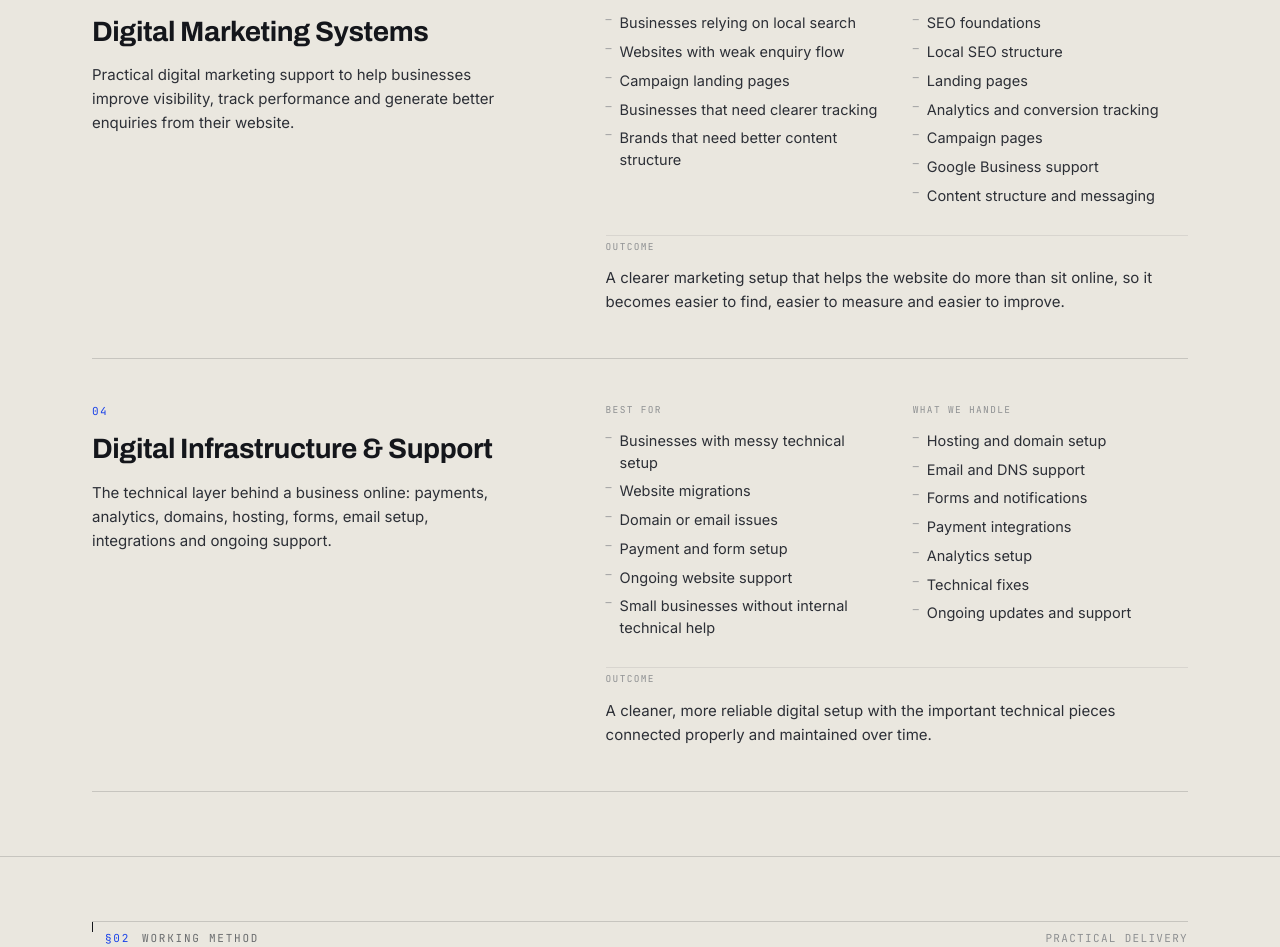
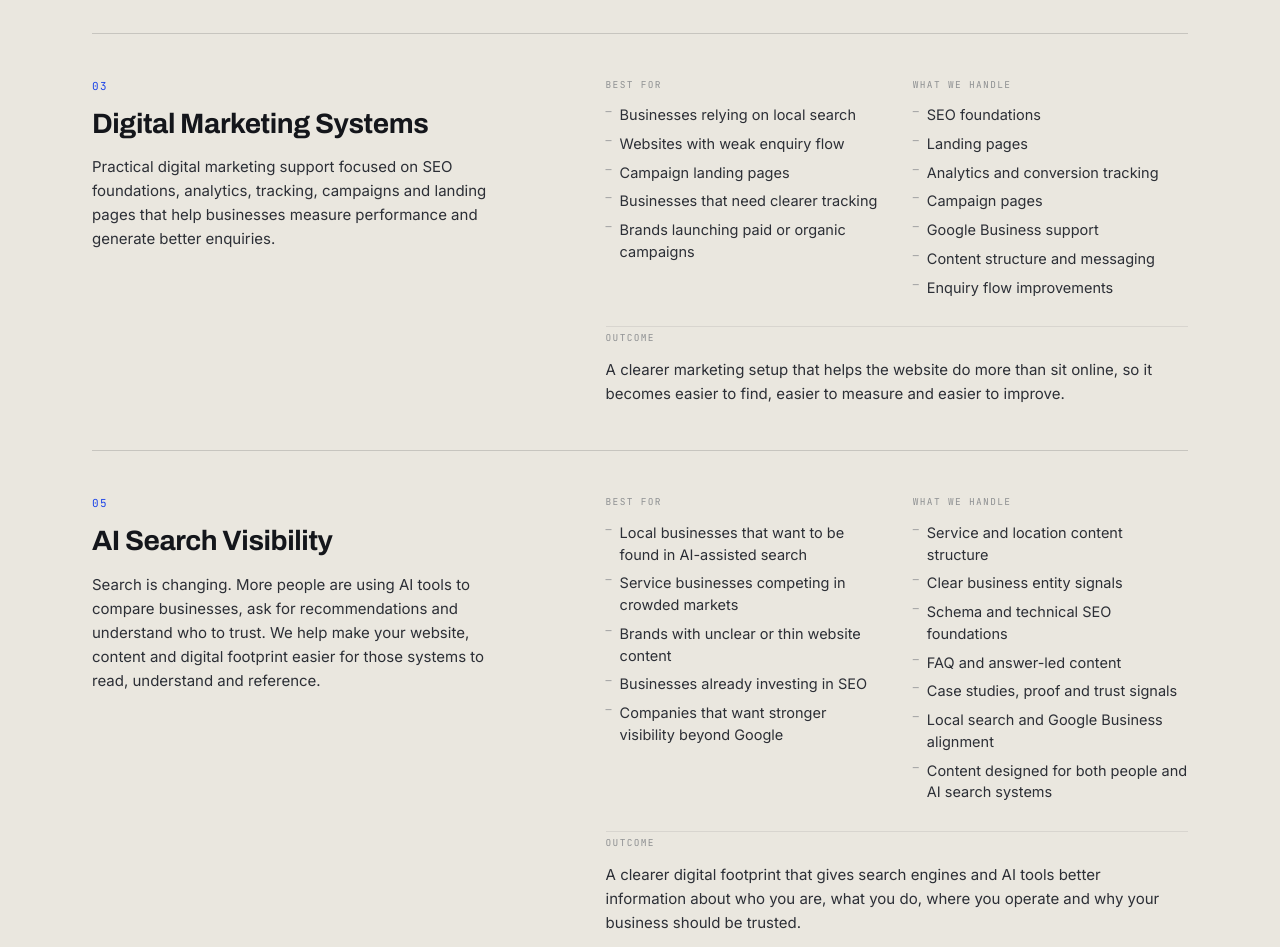
Before and after one commit to TowseDev/TDev-Portfolio, a Next.js app: page /services in a window 1280 px wide. Shown: the part 1785-2732 px from the top of the page. Built offline with nearby package versions, Linux system fonts and the light colour scheme.

Commit message:
added leo and geo service

```diff
--- a/src/app/services/page.tsx
+++ b/src/app/services/page.tsx
@@ -38,7 +38,7 @@ export default function ServicesPage() {
   return (
     <div className="services-page">
       <section className="sheet-container services-hero">
-        <SectionRule code="§01" name="Capabilities" meta="04 Services" />
+        <SectionRule code="§01" name="Capabilities" meta="05 Services" />
 
         <header className="services-header">
           <h1 className="services-title">Services</h1>
--- a/src/components/layout/Footer.tsx
+++ b/src/components/layout/Footer.tsx
@@ -10,6 +10,10 @@ const serviceLinks = [
   { href: "/services#website-development", label: "Website Development" },
   { href: "/services#custom-web-apps", label: "Custom Web Apps" },
   { href: "/services#digital-marketing", label: "Digital Marketing" },
+  {
+    href: "/services#ai-search-visibility",
+    label: "AI Search Visibility",
+  },
   {
     href: "/services#infrastructure-support",
     label: "Infrastructure & Support",
--- a/src/components/sections/Capabilities.tsx
+++ b/src/components/sections/Capabilities.tsx
@@ -6,7 +6,7 @@ export function Capabilities() {
   return (
     <section className="sheet-container sec-pad" id="capabilities">
       <Reveal>
-        <SectionRule code="§01" name="Capabilities" meta="04 services" />
+        <SectionRule code="§01" name="Capabilities" meta="05 services" />
       </Reveal>
 
       <Reveal>
--- a/src/data/capabilities.ts
+++ b/src/data/capabilities.ts
@@ -24,8 +24,15 @@ export const capabilities: Capability[] = [
     code: "A3",
     name: "Digital Marketing Systems",
     description:
-      "Practical digital marketing support to help businesses improve visibility, track performance and generate better enquiries from their website.",
+      "SEO foundations, analytics, tracking and campaign support to help businesses measure performance, improve landing pages and generate better enquiries.",
     stack: ["SEO", "Analytics", "Campaigns"],
+  },
+  {
+    code: "A5",
+    name: "AI Search Visibility",
+    description:
+      "Structured content, technical signals and authority-building work designed to help businesses appear clearly across AI-assisted search, including ChatGPT, Gemini, Claude and Perplexity.",
+    stack: ["GEO", "LLM Visibility", "Structured Content"],
   },
   {
     code: "A4",
--- a/src/data/servicesPageContent.ts
+++ b/src/data/servicesPageContent.ts
@@ -42,7 +42,7 @@ export const serviceIndexItems: ServiceIndexItem[] = [
     slug: "digital-marketing",
     title: "Digital Marketing Systems",
     summary:
-      "SEO, analytics and campaign foundations that help businesses improve visibility and generate better enquiries.",
+      "SEO foundations, analytics, tracking and campaign pages that help businesses measure performance and generate better enquiries.",
   },
   {
     num: "04",
@@ -50,6 +50,13 @@ export const serviceIndexItems: ServiceIndexItem[] = [
     title: "Digital Infrastructure & Support",
     summary:
       "The technical setup behind a business online: domains, hosting, forms, payments, email and ongoing support.",
+  },
+  {
+    num: "05",
+    slug: "ai-search-visibility",
+    title: "AI Search Visibility",
+    summary:
+      "Help search engines and AI tools understand what the business does, where it operates and why it should be trusted.",
   },
 ];
 
@@ -113,25 +120,51 @@ export const serviceModules: ServiceModule[] = [
     num: "03",
     title: "Digital Marketing Systems",
     summary:
-      "Practical digital marketing support to help businesses improve visibility, track performance and generate better enquiries from their website.",
+      "Practical digital marketing support focused on SEO foundations, analytics, tracking, campaigns and landing pages that help businesses measure performance and generate better enquiries.",
     bestFor: [
       "Businesses relying on local search",
       "Websites with weak enquiry flow",
       "Campaign landing pages",
       "Businesses that need clearer tracking",
-      "Brands that need better content structure",
+      "Brands launching paid or organic campaigns",
     ],
     deliverables: [
       "SEO foundations",
-      "Local SEO structure",
       "Landing pages",
       "Analytics and conversion tracking",
       "Campaign pages",
       "Google Business support",
       "Content structure and messaging",
+      "Enquiry flow improvements",
     ],
     outcome:
       "A clearer marketing setup that helps the website do more than sit online, so it becomes easier to find, easier to measure and easier to improve.",
+  },
+  {
+    id: "ai-search-visibility",
+    slug: "ai-search-visibility",
+    num: "05",
+    title: "AI Search Visibility",
+    summary:
+      "Search is changing. More people are using AI tools to compare businesses, ask for recommendations and understand who to trust. We help make your website, content and digital footprint easier for those systems to read, understand and reference.",
+    bestFor: [
+      "Local businesses that want to be found in AI-assisted search",
+      "Service businesses competing in crowded markets",
+      "Brands with unclear or thin website content",
+      "Businesses already investing in SEO",
+      "Companies that want stronger visibility beyond Google",
+    ],
+    deliverables: [
+      "Service and location content structure",
+      "Clear business entity signals",
+      "Schema and technical SEO foundations",
+      "FAQ and answer-led content",
+      "Case studies, proof and trust signals",
+      "Local search and Google Business alignment",
+      "Content designed for both people and AI search systems",
+    ],
+    outcome:
+      "A clearer digital footprint that gives search engines and AI tools better information about who you are, what you do, where you operate and why your business should be trusted.",
   },
   {
     id: "infrastructure-support",
```
